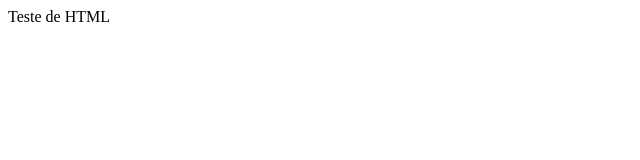
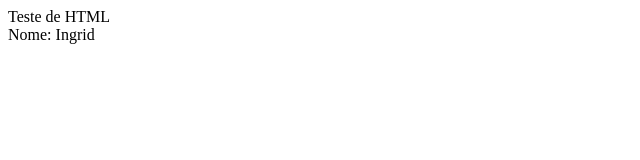
Before and after one commit to IngridCBarbosa/configuring-webpack, a React app: page src/index.html in a window 1280 px wide. Shown: the full height of the page, 0-640 px from the left. Built offline with nearby package versions, Linux system fonts and the light colour scheme.

Commit message:
Adding react without create-react-app just webpack

```diff
--- a/package.json
+++ b/package.json
@@ -22,5 +22,8 @@
     "webpack-cli": "^4.5.0",
     "webpack-dev-server": "^3.11.2"
   },
-  "dependencies": {}
+  "dependencies": {
+    "react": "^17.0.1",
+    "react-dom": "^17.0.1"
+  }
 }
--- a/src/index.html
+++ b/src/index.html
@@ -8,5 +8,6 @@
 </head>
 <body>
     Teste de HTML
+    <div id="app"></div>
 </body>
 </html>
--- a/src/index.js
+++ b/src/index.js
@@ -1,3 +1,8 @@
+import React from 'react';
+import ReactDOM from 'react-dom';
+
 const name = 'Ingrid';
 
+ReactDOM.render(<div>Nome: {name}</div>, document.querySelector('#app'))
+
 console.log('Funcionou');
```
Also changed, not shown: 1 other file.
